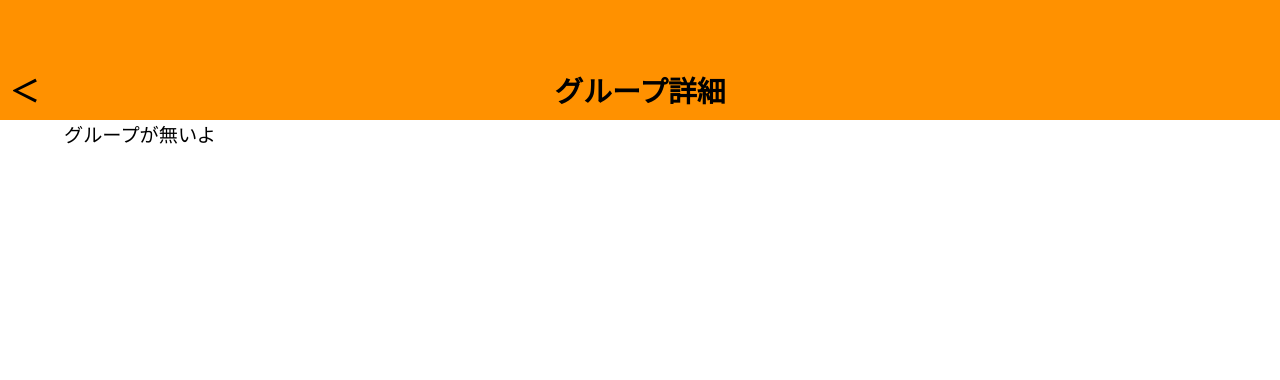
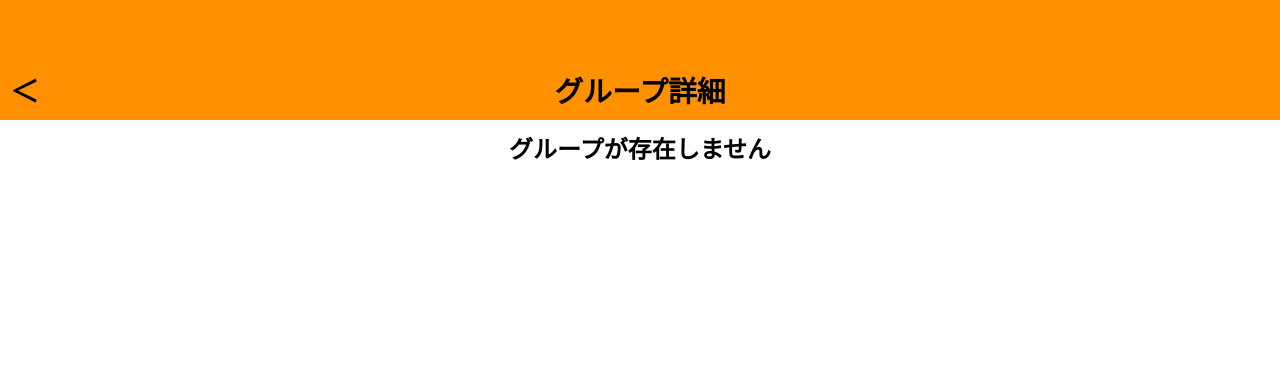
Before and after one commit to 2022WorkShiftManagement/work_shift_management, a Flask app: page /group/detail/1 in a window 1280 px wide. Shown: the top 380 px of the page. Run offline with Flask 2, Linux system fonts and the light colour scheme; the visitor is signed in with stand-in values (Sample User, id 1); data that the repository does not hold is empty; some libraries are stand-ins or nearby versions.

Commit message:
[Update] グループが存在ししない場合のテキストとCSS調整、CSSファイルのインデント修正

```diff
--- a/static/css/group_detail.css
+++ b/static/css/group_detail.css
@@ -21,6 +21,16 @@ div {
 h3 {
     text-align: left;
 }
+
+#alert_message {
+    display:flex;
+    font-size: 1.5rem;
+    font-weight: bold;
+    text-align: center;
+    justify-content:center;
+    align-items:center;
+}
+
 
 .ef {
     font-size: 1.2rem;
--- a/templates/group_detail.html
+++ b/templates/group_detail.html
@@ -19,7 +19,11 @@
 {% block main %}
     <main>
         {% if not details %}
-            <p>{{ alert_message }}</p>
+            {% if alert_message %}
+                <div id="alert_message">
+                    <p>{{ alert_message }}</p>
+                </div>
+            {% endif %}
         {% else %}
             <div id="group_name">
                 <h3>Group Name</h3>
--- a/view/group.py
+++ b/view/group.py
@@ -43,7 +43,7 @@ def group_detail(gid):
         else:
             return render_template('group_entry.html', details=group_details, member_count=member_count)
     else:
-        return render_template('group_detail.html', alert_message="グループが無いよ")
+        return render_template('group_detail.html', alert_message="グループが存在しません")
 
 
 @group.route('/entry/<string:gid>')
```
Also changed, not shown: templates/group_entry.html (+10 -8 lines). Lines whose indentation alone changed are shown as unchanged.
